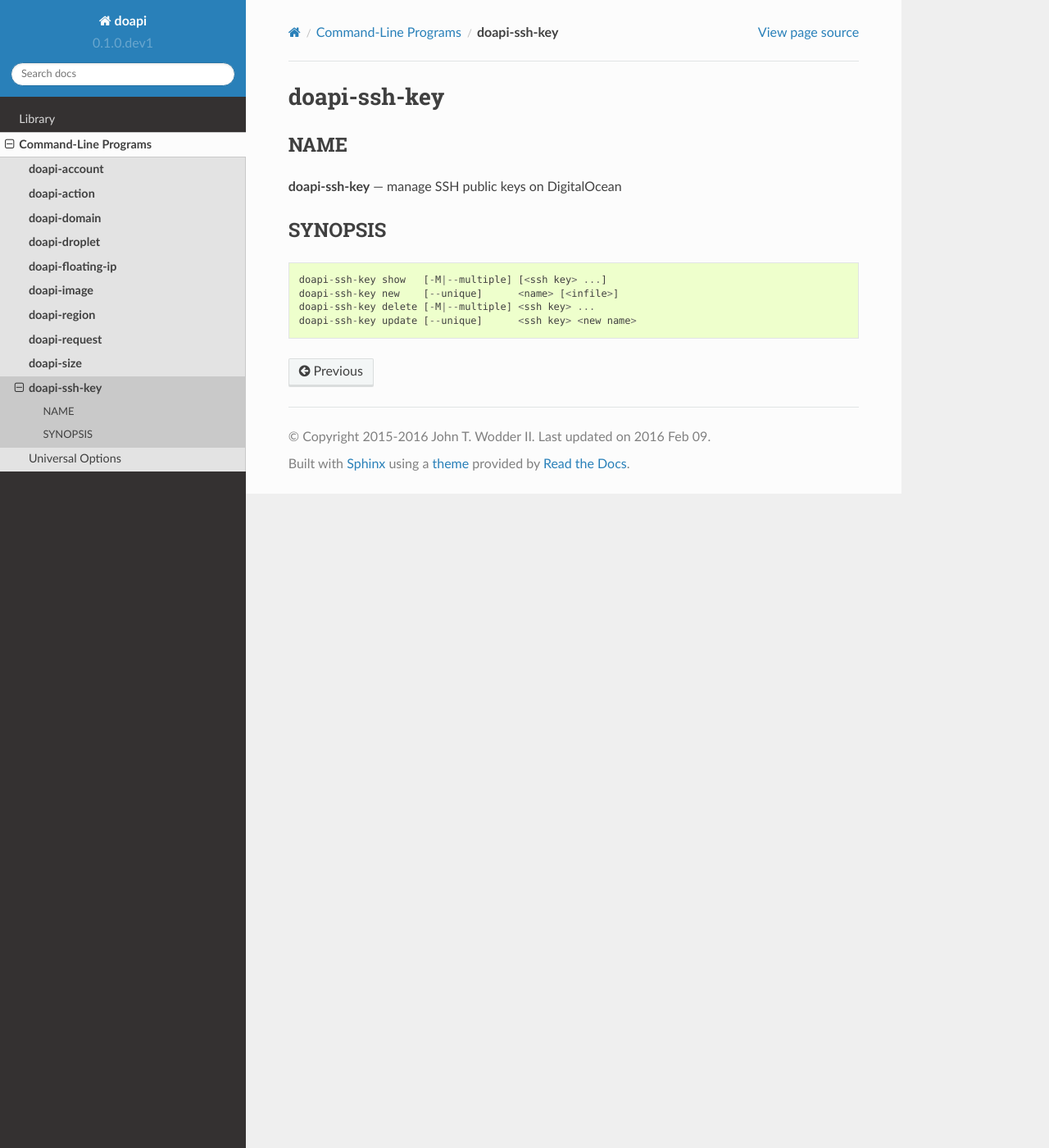
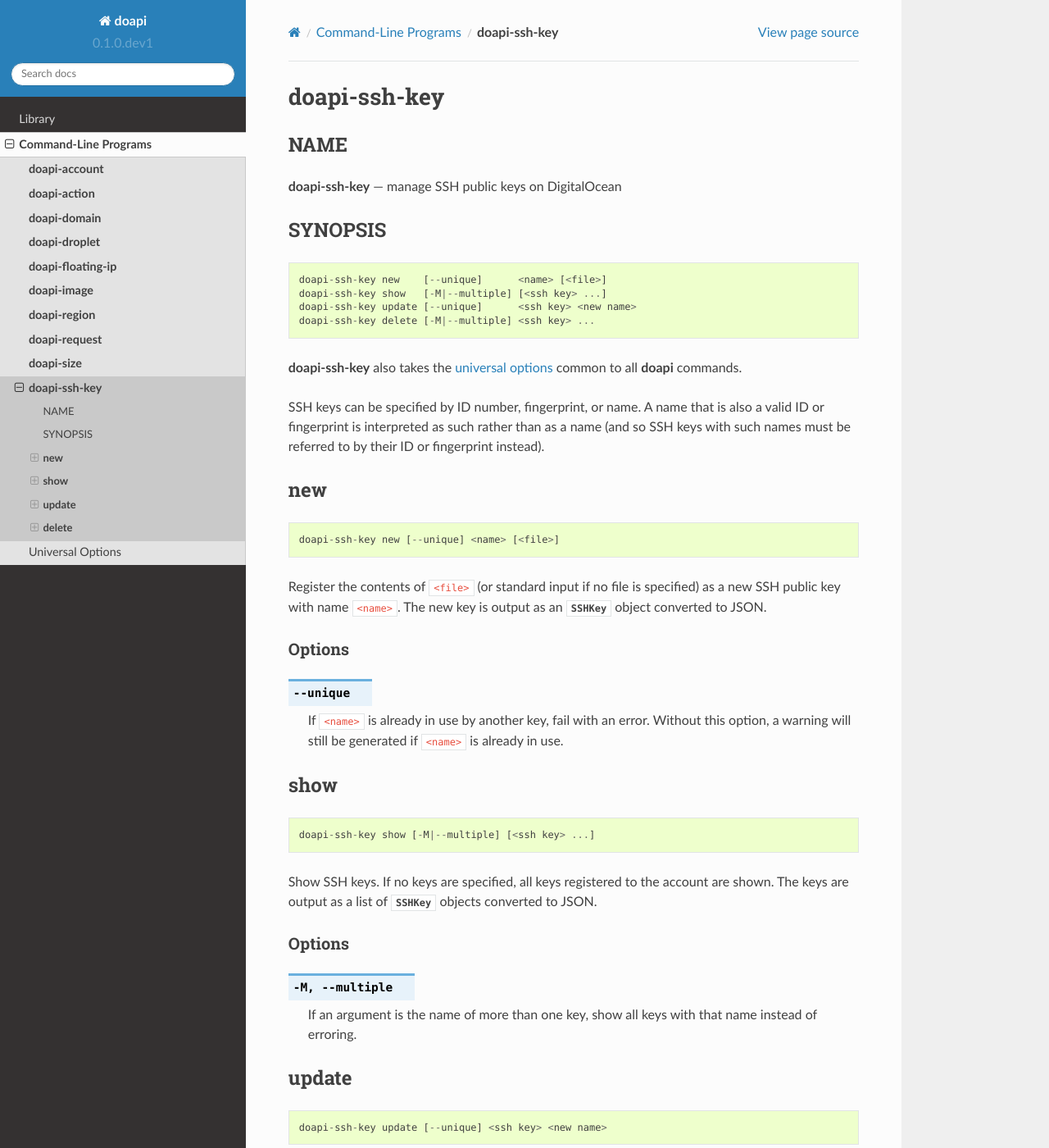
Before and after one commit to jwodder/doapi, a Sphinx documentation site: the page built from docs/cli/sshkey.rst, in a window 1280 px wide and 1400 px high. Shown: the whole window at 82% size. Built offline with Sphinx 7.4.7 and the Read the Docs theme 2.0.0, drawn with Linux system fonts in a browser that asks for light colours; some of the changed text lies outside the part shown.

Commit message:
Wrote documentation for `doapi-ssh-key`

```diff
--- a/docs/cli/sshkey.rst
+++ b/docs/cli/sshkey.rst
@@ -15,7 +15,102 @@ SYNOPSIS
 
 ::
 
+    doapi-ssh-key new    [--unique]      <name> [<file>]
     doapi-ssh-key show   [-M|--multiple] [<ssh key> ...]
-    doapi-ssh-key new    [--unique]      <name> [<infile>]
+    doapi-ssh-key update [--unique]      <ssh key> <new name>
     doapi-ssh-key delete [-M|--multiple] <ssh key> ...
-    doapi-ssh-key update [--unique]      <ssh key> <new name>
+
+:program:`doapi-ssh-key` also takes the :ref:`universal options <universal>`
+common to all :program:`doapi` commands.
+
+SSH keys can be specified by ID number, fingerprint, or name.  A name that is
+also a valid ID or fingerprint is interpreted as such rather than as a name
+(and so SSH keys with such names must be referred to by their ID or fingerprint
+instead).
+
+
+:command:`new`
+^^^^^^^^^^^^^^
+
+::
+
+    doapi-ssh-key new [--unique] <name> [<file>]
+
+Register the contents of ``<file>`` (or standard input if no file is specified)
+as a new SSH public key with name ``<name>``.  The new key is output as an
+`SSHKey` object converted to JSON.
+
+Options
+'''''''
+
+.. program:: doapi-ssh-key new
+
+.. option:: --unique
+
+    If ``<name>`` is already in use by another key, fail with an error.
+    Without this option, a warning will still be generated if ``<name>`` is
+    already in use.
+
+
+:command:`show`
+^^^^^^^^^^^^^^^
+
+::
+
+    doapi-ssh-key show [-M|--multiple] [<ssh key> ...]
+
+Show SSH keys.  If no keys are specified, all keys registered to the account
+are shown.  The keys are output as a list of `SSHKey` objects converted to
+JSON.
+
+Options
+'''''''
+
+.. program:: doapi-ssh-key show
+
+.. option:: -M, --multiple
+
+    If an argument is the name of more than one key, show all keys with that
+    name instead of erroring.
+
+
+:command:`update`
+^^^^^^^^^^^^^^^^^
+
+::
+
+    doapi-ssh-key update [--unique] <ssh key> <new name>
+
+Update (i.e., rename) an SSH key.  The updated key is output as an `SSHKey`
+object converted to JSON.
+
+Options
+'''''''
+
+.. program:: doapi-ssh-key update
+
+.. option:: --unique
+
+    If ``<new name>`` is already in use by another key, fail with an error.
+    Without this option, a warning will still be generated if ``<new name>`` is
+    already in use.
+
+
+:command:`delete`
+^^^^^^^^^^^^^^^^^
+
+::
+
+    doapi-ssh-key delete [-M|--multiple] <ssh key> ...
+
+Delete SSH keys.  There is no output.
+
+Options
+'''''''
+
+.. program:: doapi-ssh-key delete
+
+.. option:: -M, --multiple
+
+    If an argument is the name of more than one key, delete all keys with that
+    name instead of erroring.
```
Also changed, not shown: TODO.md (+1 -2 lines).
